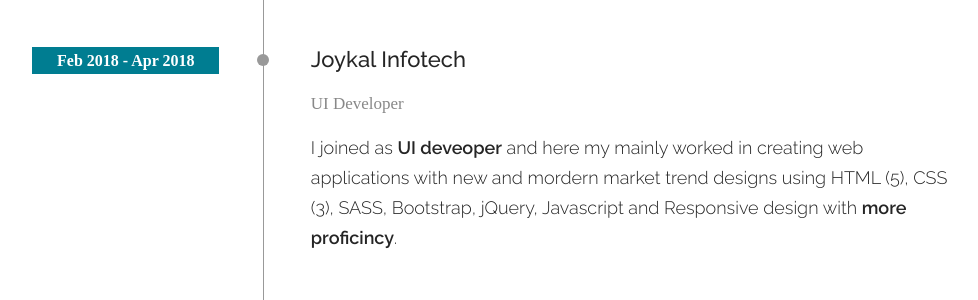
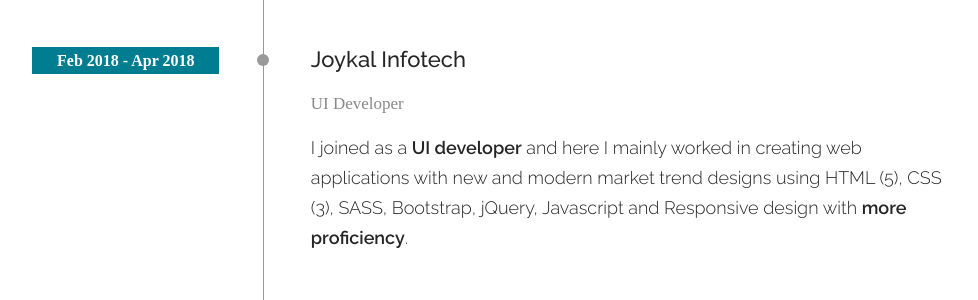
Before and after one commit to nency-shobhashana/portfolio, a plain HTML site: page index.html in a window 1280 px wide. Shown: the part 3002-3302 px from the top of the page, without its empty margins (137-1115 px from the left). Drawn offline with Linux system fonts and the light colour scheme; a web font is replaced by a local one.

Commit message:
Fixed typo errors

```diff
--- a/index.html
+++ b/index.html
@@ -400,7 +400,7 @@
               <div class="experience-detail col-lg-8 col-md-8 col-sm-12">
                 <h3>Joykal Infotech</h3>
                 <h4>UI Developer</h4>
-                <p>I joined as <b>UI deveoper</b> and here my mainly worked in creating web applications with new and mordern market trend designs using HTML (5), CSS (3), SASS, Bootstrap, jQuery, Javascript and Responsive design with <b>more proficincy</b>.</p>
+                <p>I joined as a <b>UI developer</b> and here I mainly worked in creating web applications with new and modern market trend designs using HTML (5), CSS (3), SASS, Bootstrap, jQuery, Javascript and Responsive design with <b>more proficiency</b>.</p>
               </div><!--End .experience-detail-->
             </div><!--End.row-->
           </div><!--End .experience-item-->
```
Also changed, not shown: 1 other file.
